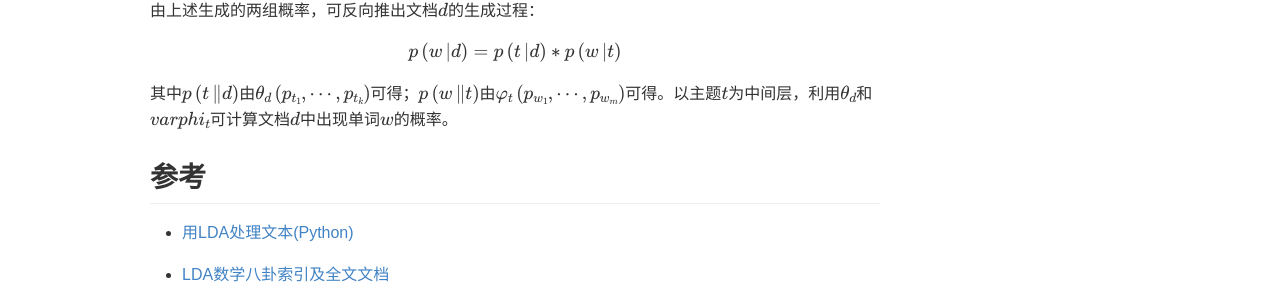
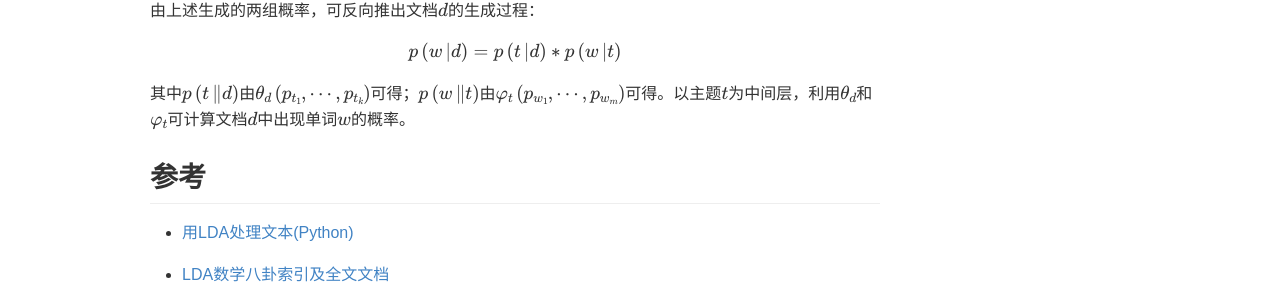
Before and after one commit to carlos9310/carlos9310.github.io, a Jekyll site: the page built from _posts/ML/2019-08-07-LDA.md, in a window 1280 px wide. Shown: the part 1126-1427 px from the top of the page. Built offline with Jekyll 4.4.1, drawn with Linux system fonts in a browser that asks for light colours; formulas are drawn with MathJax 3; comment, search, counter and statistics services are not loaded.

Commit message:
update LDA

```diff
--- a/_posts/ML/2019-08-07-LDA.md
+++ b/_posts/ML/2019-08-07-LDA.md
@@ -46,7 +46,7 @@ $$
 \theta _d\left( p_{t_1},\cdots ,p_{t_k} \right)
 $$可得；$$p\left( w\left\| t \right. \right)$$由$$
 \varphi _t\left( p_{w_1},\cdots ,p_{w_m} \right)
-$$可得。以主题$$t$$为中间层，利用$$\theta _d$$和$$varphi _t$$可计算文档$$d$$中出现单词$$w$$的概率。
+$$可得。以主题$$t$$为中间层，利用$$\theta _d$$和$$\varphi _t$$可计算文档$$d$$中出现单词$$w$$的概率。
 
 
 
```
